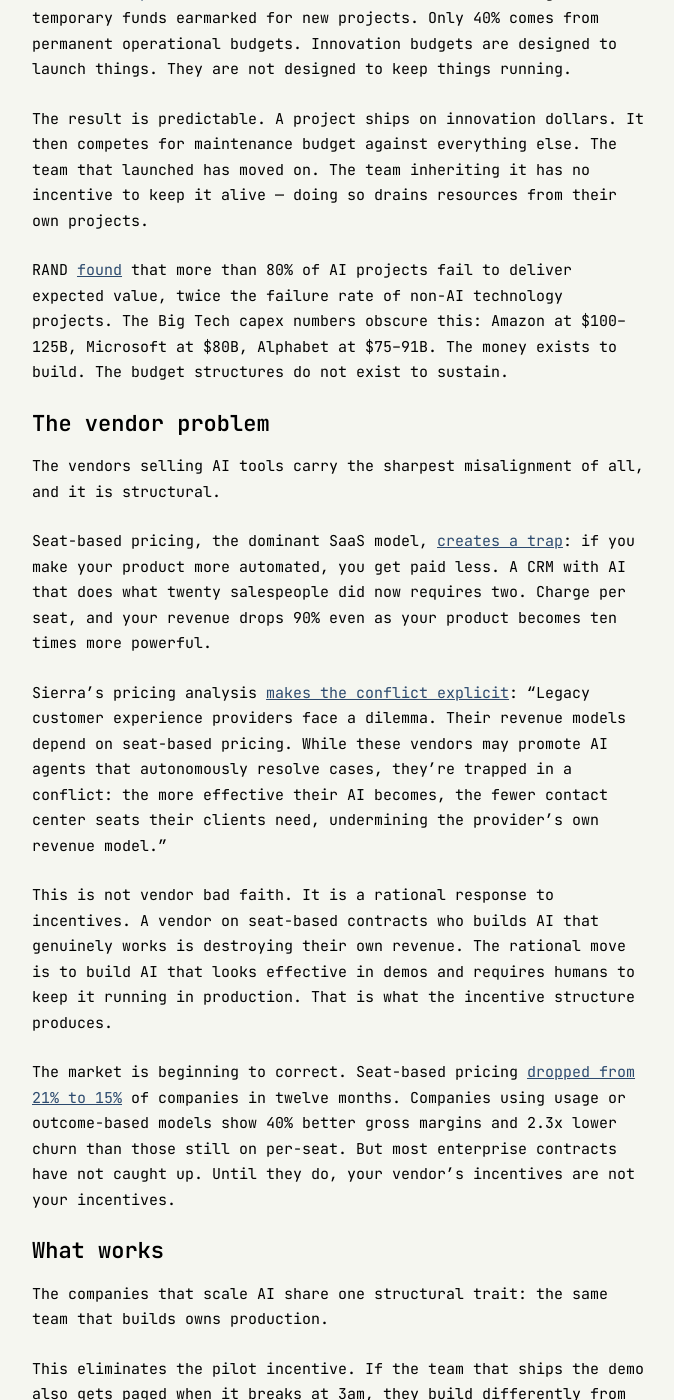
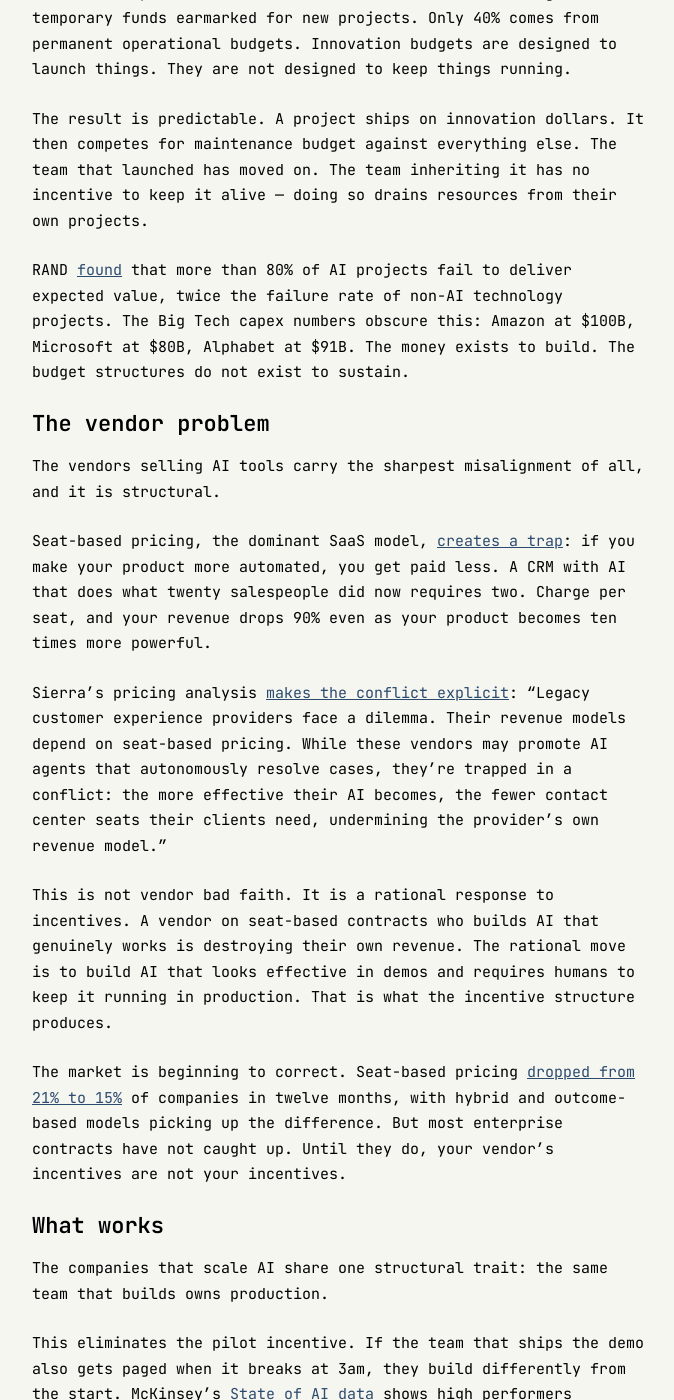
Before and after one commit to ashita-ai/ashita-ai.github.io, a Jekyll site: the page built from _posts/2026-02-26-the-incentive-problem.md, in a window 1280 px wide and 1400 px high, scrolled down 1889 px. Shown: the whole window, without its empty margins (302-976 px from the left). Built offline with Jekyll 4.4.1, drawn with Linux system fonts in a browser that asks for light colours.

Commit message:
Fix citations in the-incentive-problem
- Amazon capex: remove unconfirmed $125B ceiling, use confirmed $100B
- Alphabet capex: use confirmed $91B figure
- Seat-based pricing link: update to Growth Unhinged primary source
- Remove unverifiable 40% margins / 2.3x churn stat

```diff
--- a/_posts/2026-02-26-the-incentive-problem.md
+++ b/_posts/2026-02-26-the-incentive-problem.md
@@ -30,7 +30,7 @@
 
 The result is predictable. A project ships on innovation dollars. It then competes for maintenance budget against everything else. The team that launched has moved on. The team inheriting it has no incentive to keep it alive — doing so drains resources from their own projects.
 
-RAND [found](https://www.rand.org/pubs/research_reports/RRA2680-1.html) that more than 80% of AI projects fail to deliver expected value, twice the failure rate of non-AI technology projects. The Big Tech capex numbers obscure this: Amazon at $100–125B, Microsoft at $80B, Alphabet at $75–91B. The money exists to build. The budget structures do not exist to sustain.
+RAND [found](https://www.rand.org/pubs/research_reports/RRA2680-1.html) that more than 80% of AI projects fail to deliver expected value, twice the failure rate of non-AI technology projects. The Big Tech capex numbers obscure this: Amazon at $100B, Microsoft at $80B, Alphabet at $91B. The money exists to build. The budget structures do not exist to sustain.
 
 ## The vendor problem
 
@@ -42,7 +42,7 @@
 
 This is not vendor bad faith. It is a rational response to incentives. A vendor on seat-based contracts who builds AI that genuinely works is destroying their own revenue. The rational move is to build AI that looks effective in demos and requires humans to keep it running in production. That is what the incentive structure produces.
 
-The market is beginning to correct. Seat-based pricing [dropped from 21% to 15%](https://www.agilegrowthlabs.com/blog/seat-based-pricing-is-dead-how-ai-first-saas-companies-are-monetizing-with-outcome-based-pricing/) of companies in twelve months. Companies using usage or outcome-based models show 40% better gross margins and 2.3x lower churn than those still on per-seat. But most enterprise contracts have not caught up. Until they do, your vendor's incentives are not your incentives.
+The market is beginning to correct. Seat-based pricing [dropped from 21% to 15%](https://www.growthunhinged.com/p/2025-state-of-b2b-monetization) of companies in twelve months, with hybrid and outcome-based models picking up the difference. But most enterprise contracts have not caught up. Until they do, your vendor's incentives are not your incentives.
 
 ## What works
 
```
